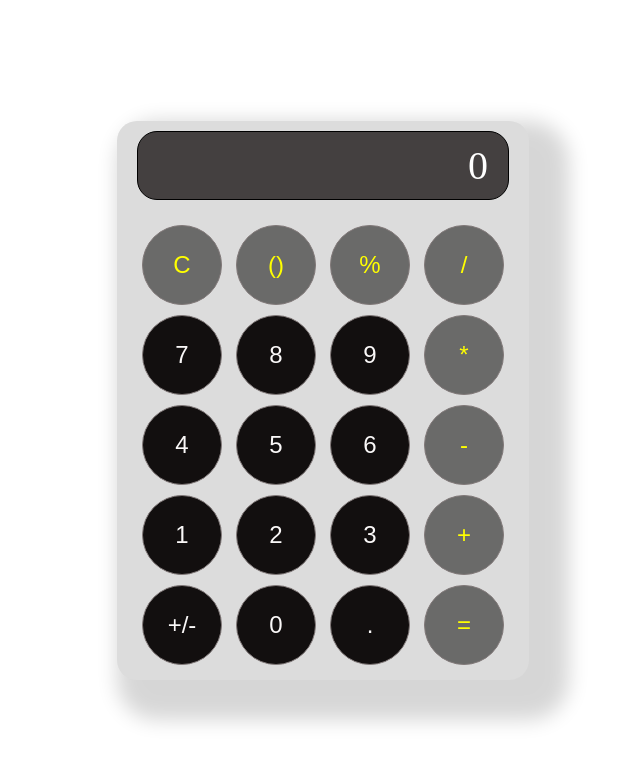
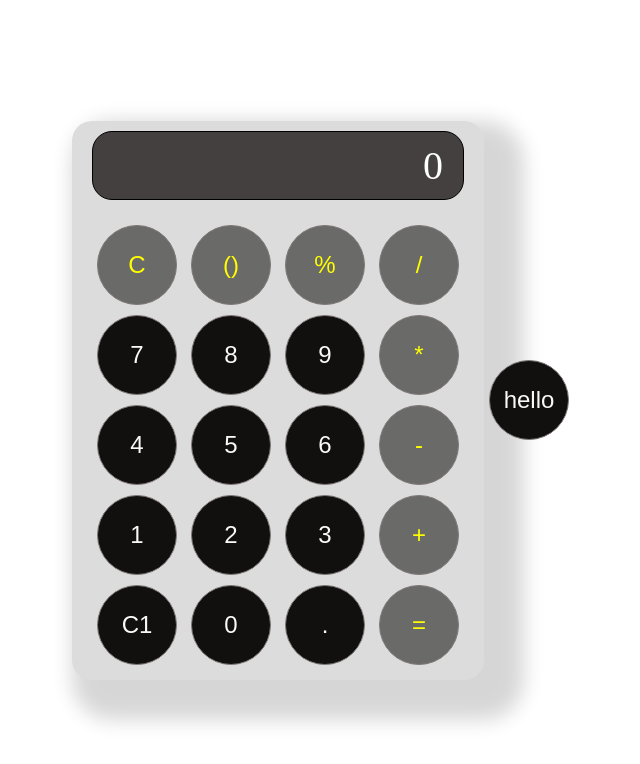
Before and after one commit to abeenkhanal/calculator, a plain HTML site: page index.html in a window 1280 px wide. Shown: the whole page, without its empty margins (77-717 px from the left). Drawn offline with Linux system fonts and the light colour scheme.

Commit message:
1 step clear button added

```diff
--- a/index.html
+++ b/index.html
@@ -31,15 +31,19 @@
             <button type="button" value="3">3</button>
             <button type="button" class="operator" value="+">+</button>
             <br>
-            <button type="button" value="+/-">+/-</button>
+            <button type="button" value="C1">C1</button>
             <button type="button" value="0">0</button>
             <button type="button" value=".">.</button>
             <button type="button" class="operator" value="=">=</button>
 
-
-
         </div>
     </div>
+           <button onclick="ClickMe()">hello </button>
 
+           <script>
+            function ClickMe(){
+                alert("HRERES")
+            }
+           </script>
 </body>
 </html>
```
